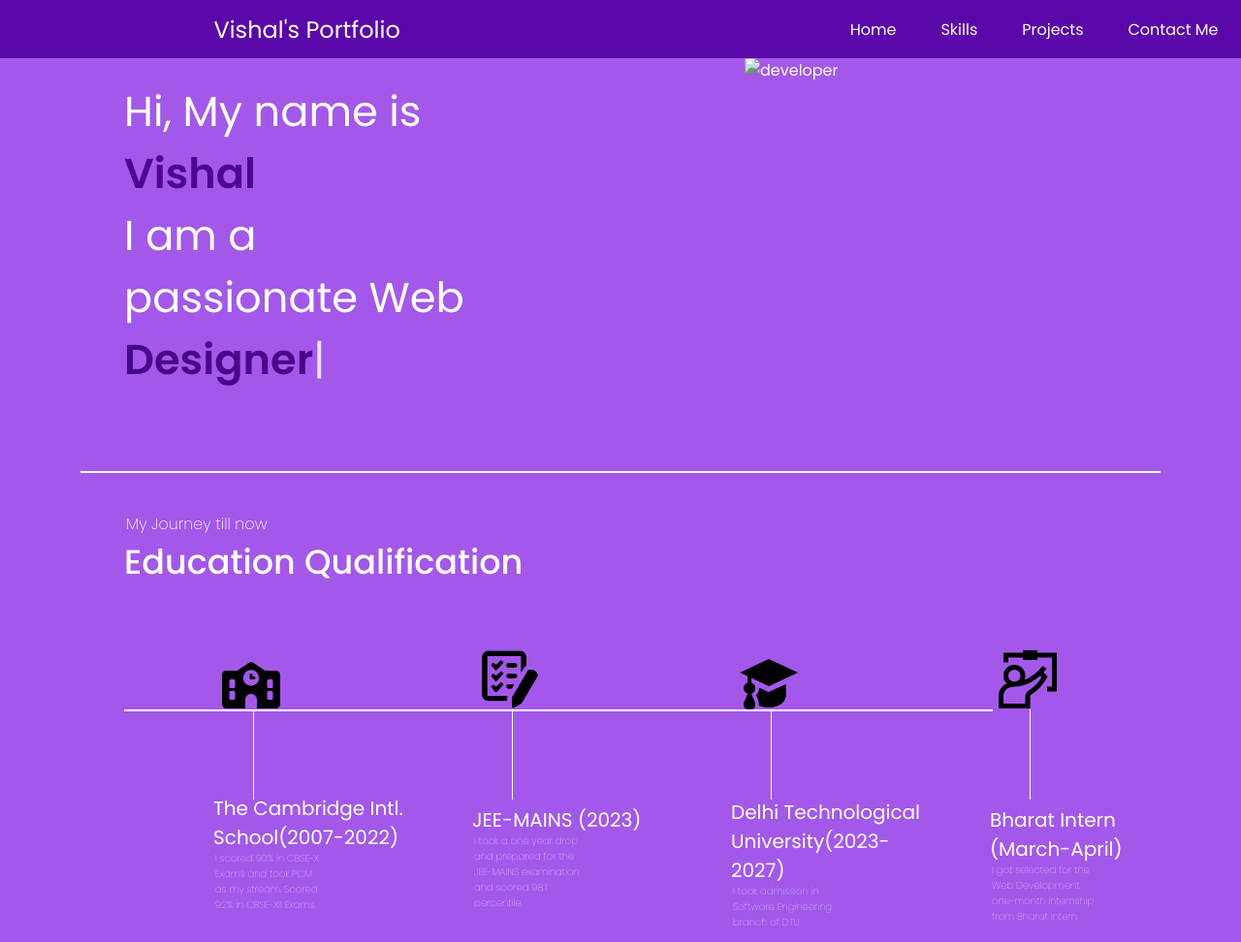
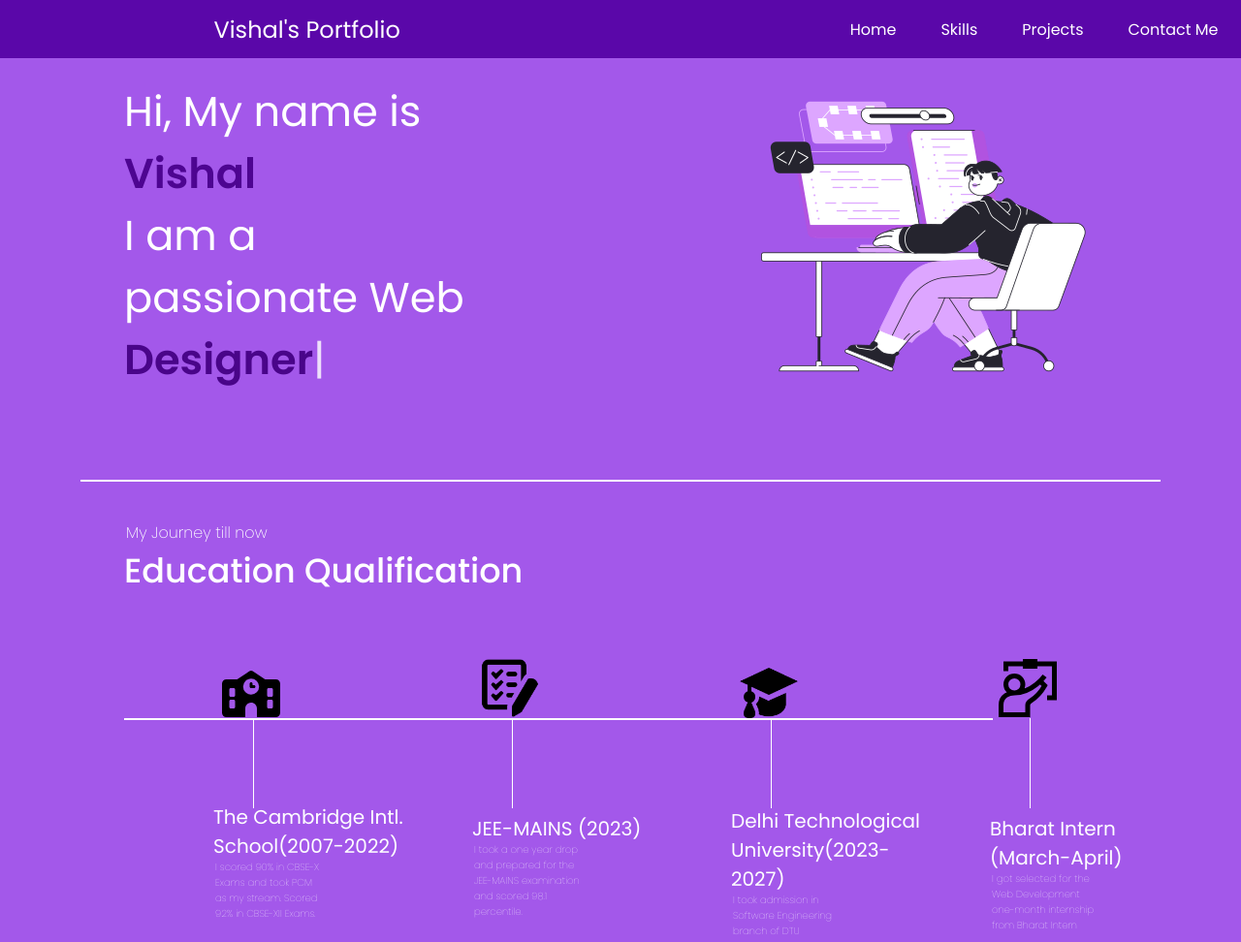
Before and after one commit to Vishalnerd/Portfolio, a plain HTML site: page index.html in a window 1280 px wide. Shown: the top 972 px of the page at 97% size. Drawn offline with nearby package versions, Linux system fonts and the light colour scheme; a script that the page names is missing.

Commit message:
Update index.html

```diff
--- a/index.html
+++ b/index.html
@@ -41,7 +41,7 @@
         </div>
         <div class="right-Section">
           <img
-            src="=./images/8621033d-aeed-4c3a-92ed-8a52aa53a9f4.png"
+            src="./images/8621033d-aeed-4c3a-92ed-8a52aa53a9f4.png"
             alt="developer"
           />
         </div>
```
